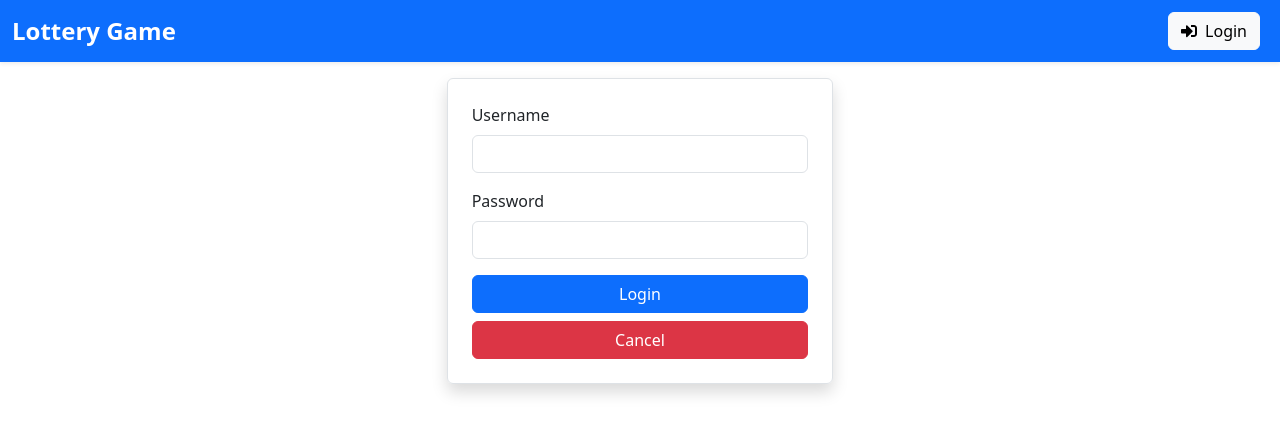
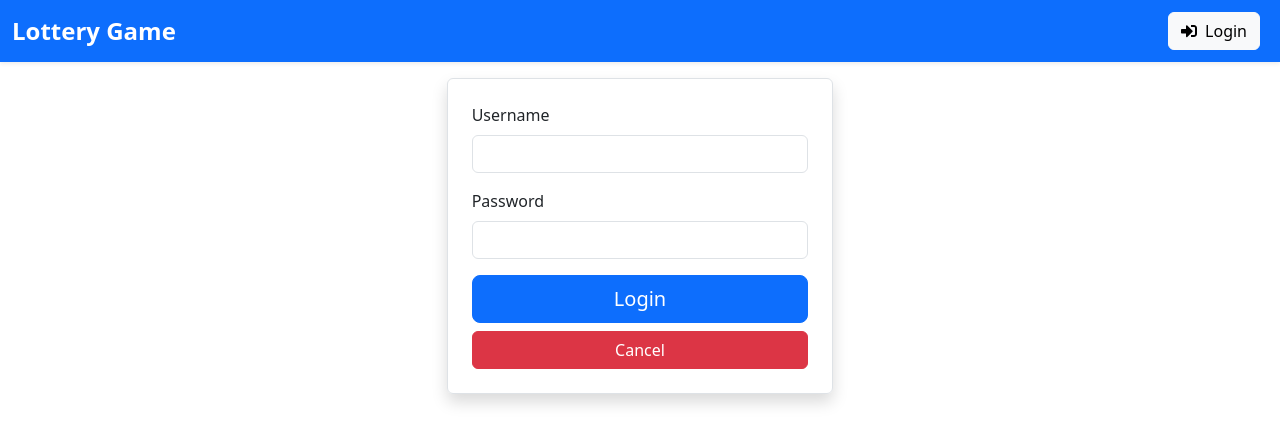
Before and after one commit to andreabuon/lottery-game, a React (Vite) app in the folder client/: page /login in a window 1280 px wide. Shown: the top 444 px of the page. Built offline with nearby package versions, Linux system fonts and the light colour scheme.

Commit message:
Styling buttons

```diff
--- a/client/src/components/AuthComponents.jsx
+++ b/client/src/components/AuthComponents.jsx
@@ -41,7 +41,7 @@ function LoginForm(props) {
               />
             </Form.Group>
 
-            <Button type='submit' className="w-100 mb-2">Login</Button>
+            <Button type='submit' size='lg' className="w-100 mb-2">Login</Button>
             <Link className='btn btn-danger w-100' to={'/'}>Cancel</Link>
           </Form>
         </Col>
--- a/client/src/components/BettingForm.jsx
+++ b/client/src/components/BettingForm.jsx
@@ -84,7 +84,7 @@ export default function BettingForm(props) {
                     <Row>
                         <Form.Label className='text-center'>Select a 0 to not bet on that number.</Form.Label>
                         <Form.Label className='text-center'>You must bet on at least 1 number.</Form.Label>
-                        <Button variant="primary" type="submit" className="w-100" disabled={waiting}>
+                        <Button variant="primary" type="submit" className="w-100" size='lg' disabled={waiting}>
                             {waiting ? <Spinner animation="border" size="sm" /> : 'Bet now!'}
                         </Button>
                     </Row>
--- a/client/src/components/Results.jsx
+++ b/client/src/components/Results.jsx
@@ -32,7 +32,7 @@ export default function Results(props) {
 
     return (
         <Container className="mt-4 d-flex justify-content-evenly">
-            <Button variant="primary" type="submit" className="w-100" disabled={refreshing}>
+            <Button variant="secondary" type="submit" className="w-100" disabled={refreshing}>
                 {refreshing ? <Spinner animation="border" size="sm" /> : 'Check results!'}
             </Button>
         </Container>
```
